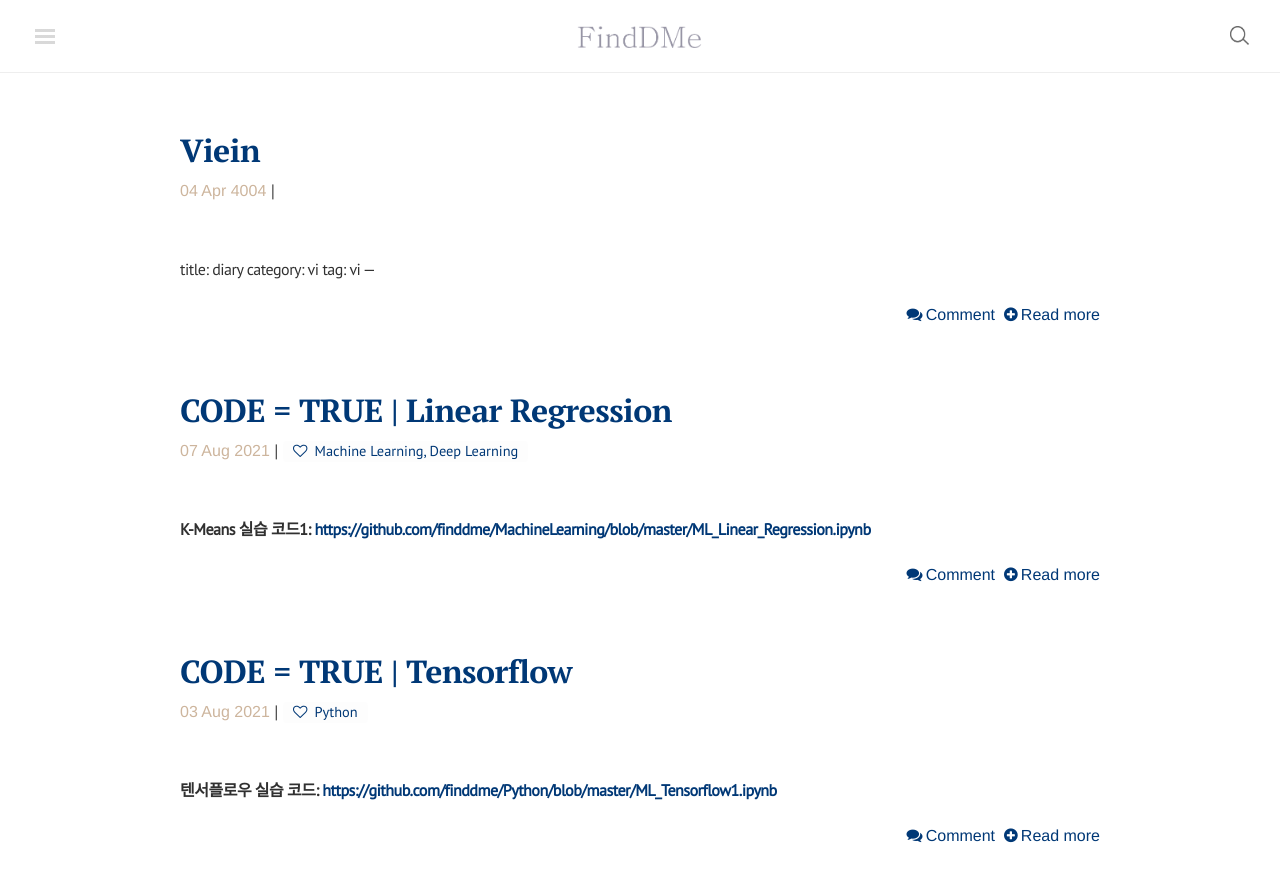
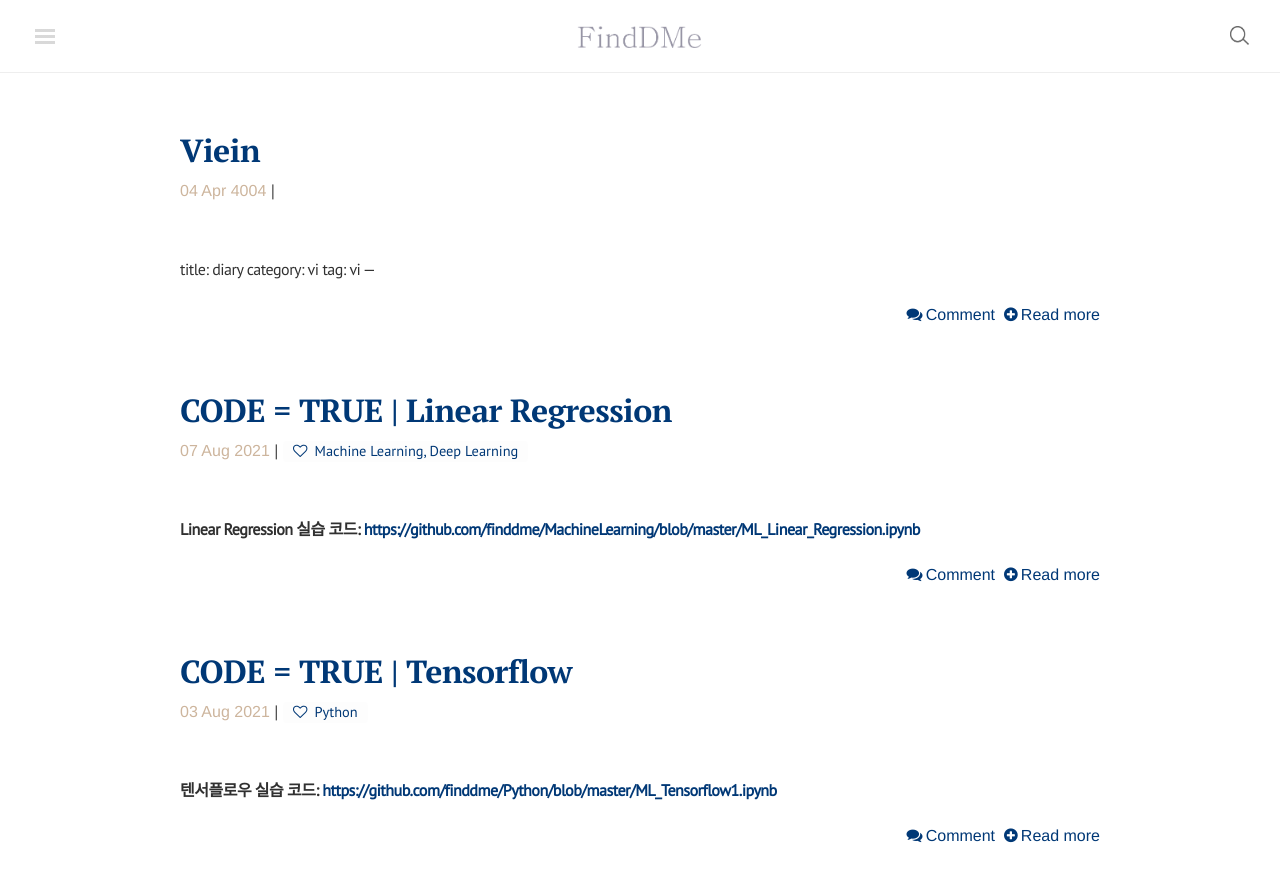
Before and after one commit to finddme/finddme.github.io, a Jekyll site: the page built from blog/index.html, in a window 1280 px wide and 900 px high. Shown: the top 882 px of the window. Built offline with Jekyll 4.4.1, drawn with Linux system fonts in a browser that asks for light colours; nearby versions of some CDN libraries; the list of posts is cut into pages by our own code; comment, search, counter and statistics services are not loaded.

Commit message:
Update 2021-08-07-LinearRegression.md

```diff
--- a/_posts/2021-08-07-LinearRegression.md
+++ b/_posts/2021-08-07-LinearRegression.md
@@ -3,7 +3,7 @@ title: CODE = TRUE | Linear Regression
 category: Machine Learning, Deep Learning
 tag: Machine Learning, Deep Learning
 ---
-**K-Means 실습 코드1: [https://github.com/finddme/MachineLearning/blob/master/ML_Linear_Regression.ipynb](https://github.com/finddme/MachineLearning/blob/master/ML_Linear_Regression.ipynb)**
+**Linear Regression 실습 코드: [https://github.com/finddme/MachineLearning/blob/master/ML_Linear_Regression.ipynb](https://github.com/finddme/MachineLearning/blob/master/ML_Linear_Regression.ipynb)**
 
 
 
```
